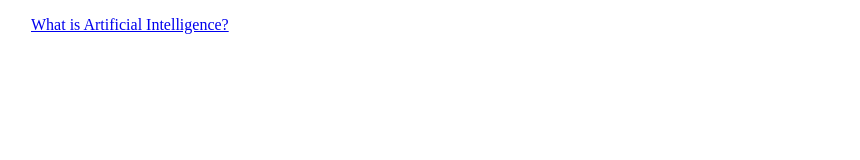
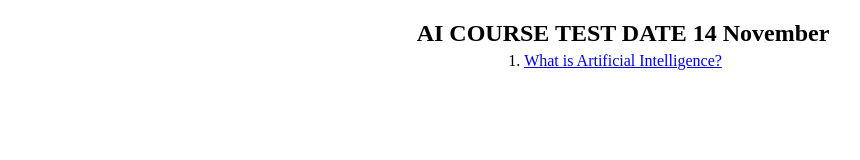
Before and after one commit to shahid099/courses, a plain HTML site: page index.html in a window 1280 px wide. Shown: the whole page, without its empty margins (17-877 px from the left). Drawn offline with Linux system fonts and the light colour scheme.

Commit message:
Adding css

```diff
--- a/index.html
+++ b/index.html
@@ -3,15 +3,16 @@
 <head>
     <meta charset="UTF-8">
     <meta name="viewport" content="width=device-width, initial-scale=1.0">
-    <title>AI NOTES</title>
+    <title>Notes</title>
+    <link rel="stylesheet" href="style.css">
 </head>
 <body>
     <div class="box">
-        <ol>
-            <a href="https://www.techtarget.com/searchenterpriseai/definition/AI-Artificial-Intelligence">What is Artificial Intelligence?</a>
-        </ol>
-        <ol>
-            <a href=""></a>
+        <h2>AI COURSE TEST DATE 14 November</h2>
+        <ol class="olBox">
+            <li>
+                <a href="https://www.techtarget.com/searchenterpriseai/definition/AI-Artificial-Intelligence">What is Artificial Intelligence?</a>
+            </li>
         </ol>
     </div>
 </body>
--- /dev/null
+++ b/style.css
@@ -0,0 +1,21 @@
+*{
+    margin: 0;
+    padding: 0;
+    box-sizing: border-box;
+}
+.box {
+    width: 100%;
+    min-height: 100vh;
+    display: flex;
+    /* justify-content: center; */
+    align-items: center;
+    flex-direction: column;
+    gap: 5px;
+    padding-top: 20px;
+}
+.olBox {
+    display: flex;
+    justify-content: center;
+    flex-direction: column;
+    gap: 5px;
+}
```
